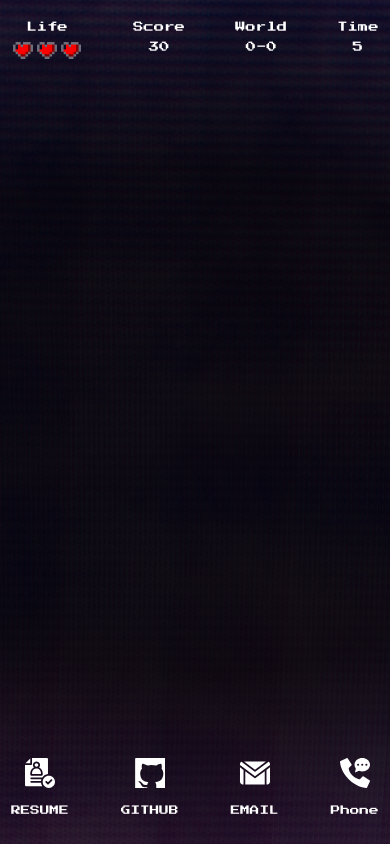
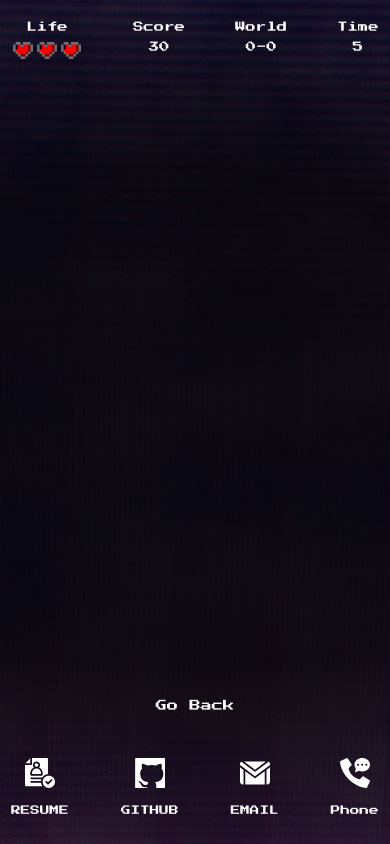
Before and after one commit to Zeus3hd/portfolio, a React (Create React App) app: page /video/1 in a window 390 px wide. Built offline with nearby package versions, Linux system fonts and the light colour scheme.

Commit message:
create video route and display a video for mobile apps

```diff
--- a/package.json
+++ b/package.json
@@ -14,6 +14,7 @@
     "react": "^16.13.1",
     "react-dom": "^16.13.1",
     "react-mk": "^1.0.9",
+    "react-player": "^2.3.1",
     "react-router-dom": "^5.2.0",
     "react-scripts": "3.4.1",
     "react-typical": "^0.1.3",
--- a/src/App.js
+++ b/src/App.js
@@ -10,6 +10,7 @@ import vhsImg from "./imgs/vhs.jpg";
 import ScoreBar from "./components/ScoreBar";
 import SingleProject from "./components/SingleProject";
 import "./App.css";
+import VideoPage from "./components/VideoPage";
 function App() {
   return (
     <Router>
@@ -25,6 +26,7 @@ function App() {
             path="/projects/:id"
             component={() => <SingleProject />}
           />
+          <Route exact path="/video/:linkid" component={VideoPage} />
         </Switch>
         <BottomButtons />
       </Wrapper>
--- a/src/components/SingleProject/index.js
+++ b/src/components/SingleProject/index.js
@@ -9,6 +9,7 @@ import {
   BackLink,
   ProjectLink,
   ProjectLinkContainer,
+  ProjectLinkVideo,
 } from "./index.style";
 import { useParams } from "react-router-dom";
 const projects = {
@@ -20,7 +21,10 @@ const projects = {
     desc: "Mobile App for sharing items for sale, or offer jobs or services.",
     techs: ["Flutter / Dart", "Firebase SDK"],
     github: "https://github.com/Zeus3hd/purpleapp",
-    link: "notyet",
+    link:
+      "https://res.cloudinary.com/ahd3hd/video/upload/v1592165508/portfolio/Screen-20200614-221240.mp4",
+    linkid: "purple",
+    type: "mobile",
   },
   myturkeyproperty: {
     title: "My turkey Property",
@@ -31,6 +35,7 @@ const projects = {
     techs: ["WordPress", "HTML", "SASS/CSS", "JavaScript", "JQuery"],
     github: "notyet",
     link: "https://myturkeyproperty.com/en/",
+    type: "website",
   },
   myturkeypropertymobile: {
     title: "My turkey Property",
@@ -40,7 +45,11 @@ const projects = {
     desc: "Mobile for a real estate agency for listing properies",
     techs: ["Flutter / Dart", "WordPress RestAPI"],
     github: "https://github.com/Zeus3hd/turkeyapp",
-    link: "notyet",
+    link:
+      "https://res.cloudinary.com/ahd3hd/video/upload/v1592165794/portfolio/Screen-20200614-221703.mp4",
+    linkid: "turkey",
+
+    type: "mobile",
   },
   elegantlady: {
     title: "Elegant Lady",
@@ -58,6 +67,7 @@ const projects = {
     ],
     github: "https://github.com/Zeus3hd/fashfe",
     link: "https://fashfe-gjam0aovf.now.sh/",
+    type: "website",
   },
   elegantladymobile: {
     title: "Elegant Lady",
@@ -73,7 +83,11 @@ const projects = {
       "JavaScript",
     ],
     github: "https://github.com/Zeus3hd/fashionflutter",
-    link: "notyet",
+    link:
+      "https://res.cloudinary.com/ahd3hd/video/upload/v1592165680/portfolio/Screen-20200614-223035.mp4",
+    linkid: "elegant",
+
+    type: "mobile",
   },
   portfolio: {
     title: "Portfolio",
@@ -84,6 +98,7 @@ const projects = {
     techs: ["ReactJS", "Styled-Components / SASS / CSS"],
     github: "https://github.com/Zeus3hd/portfolio",
     link: "https://ahdev.now.sh/",
+    type: "website",
   },
 };
 const SingleProject = () => {
@@ -105,9 +120,15 @@ const SingleProject = () => {
         <ProjectLink href={data.github} target="_blank">
           Code on Github
         </ProjectLink>
-        <ProjectLink href={data.link} target="_blank">
-          View App/Website
-        </ProjectLink>
+        {data.type === "website" ? (
+          <ProjectLink href={data.link} target="_blank">
+            View App/Website
+          </ProjectLink>
+        ) : (
+          <ProjectLinkVideo to={`/video/${data.linkid}`}>
+            View App/Website
+          </ProjectLinkVideo>
+        )}
       </ProjectLinkContainer>
       <BackLink to="/projects">Go Back</BackLink>
     </Wrapper>
--- a/src/components/SingleProject/index.style.js
+++ b/src/components/SingleProject/index.style.js
@@ -77,6 +77,23 @@ const ProjectLink = styled.a`
     }
   }
 `;
+
+const ProjectLinkVideo = styled(Link)`
+  text-decoration: none;
+  color: ${colors.white};
+  font-size: 0.6rem;
+  position: relative;
+  padding: 0 0.7rem;
+  &:hover {
+    color: ${colors.green};
+    cursor: pointer;
+    &::before {
+      content: "- ";
+      position: absolute;
+      left: 0;
+    }
+  }
+`;
 const ProjectLinkContainer = styled.div`
   display: flex;
   justify-content: space-between;
@@ -93,4 +110,5 @@ export {
   ListItem,
   BackLink,
   ProjectLinkContainer,
+  ProjectLinkVideo,
 };
--- /dev/null
+++ b/src/components/VideoPage/index.js
@@ -0,0 +1,37 @@
+import React, { useState, useEffect } from "react";
+import ReactPlayer from "react-player";
+import { BackLink, Wrapper } from "./index.style";
+import { useParams } from "react-router-dom";
+const VideoPage = () => {
+  const linkid = useParams();
+  const [videourl, setVideourl] = useState("");
+  useEffect(() => {
+    switch (linkid.linkid) {
+      case "purple":
+        setVideourl(
+          "https://res.cloudinary.com/ahd3hd/video/upload/v1592165508/portfolio/Screen-20200614-221240.mp4"
+        );
+        break;
+      case "turkey":
+        setVideourl(
+          "https://res.cloudinary.com/ahd3hd/video/upload/v1592165794/portfolio/Screen-20200614-221703.mp4"
+        );
+        break;
+      case "elegant":
+        setVideourl(
+          "https://res.cloudinary.com/ahd3hd/video/upload/v1592165680/portfolio/Screen-20200614-223035.mp4"
+        );
+        break;
+      default:
+        return;
+    }
+  }, [linkid.linkid]);
+  return (
+    <Wrapper>
+      <ReactPlayer playing width="100%" height="70vh" url={videourl} />
+      <BackLink to="/projects">Go Back</BackLink>
+    </Wrapper>
+  );
+};
+
+export default VideoPage;
--- /dev/null
+++ b/src/components/VideoPage/index.style.js
@@ -0,0 +1,27 @@
+import styled from "styled-components";
+import { Link } from "react-router-dom";
+const colors = {
+  white: "#ffffff",
+  red: "#FF0000",
+  green: "#05FF00",
+  yellow: "#FFF500",
+};
+
+const Wrapper = styled.div`
+  display: flex;
+  flex-direction: column;
+  align-items: center;
+  justify-content: center;
+  height: 100%;
+`;
+
+const BackLink = styled(Link)`
+  text-decoration: none;
+  color: ${colors.white};
+  font-size: 0.7rem;
+  margin: 2rem 0;
+  text-align: center;
+  width: 100%;
+`;
+
+export { Wrapper, BackLink };
```
Also changed, not shown: 1 other file (tests, documents, lock files or other folders).
